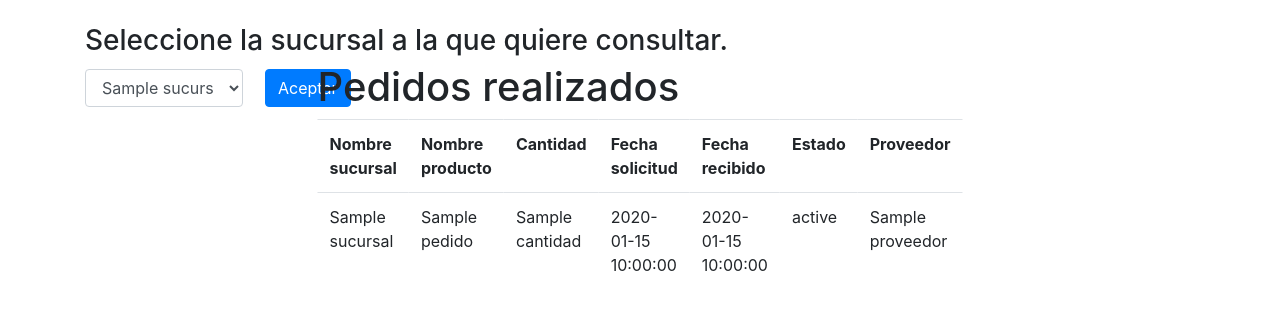
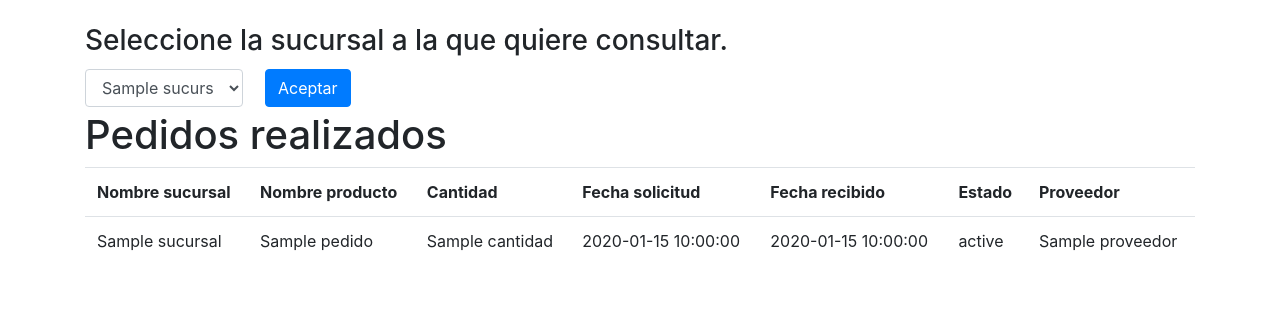
Before and after one commit to Huevaldinho/Proyecto-BasesII-Respaldo, a Flask app: template Proyecto-Bases2/GUI/website/templates/pedidosRealizados.html in a window 1280 px wide. Shown: the part 56-366 px from the top of the page. Run offline with Flask 2, Linux system fonts and the light colour scheme; the template is opened without the code that fills it: most values are stand-ins (such as "Sample title", 1, 10 or a date in 2020); some libraries are stand-ins or nearby versions.

Commit message:
Quite style de pedidos realizados porque se salia del div

```diff
--- a/Proyecto-Bases2/GUI/website/templates/pedidosRealizados.html
+++ b/Proyecto-Bases2/GUI/website/templates/pedidosRealizados.html
@@ -1,14 +1,7 @@
 {% extends "barraMenuEmpleado.html"%}
 <title>{% block title %}Pedidos realizados{% endblock %}</title>
 {% block content %}
-    <style>
-        .hijo {
-            position: absolute;
-            top: 30%;
-            left: 50%;
-            transform: translate(-50%, -50%);
-        }
-    </style>
+
         <br>
         <h3>Seleccione la sucursal a la que quiere consultar.</h3>
         <form class="form-inline" method="POST" action="{{url_for('emp.pedidosRealizados') }}">
```
